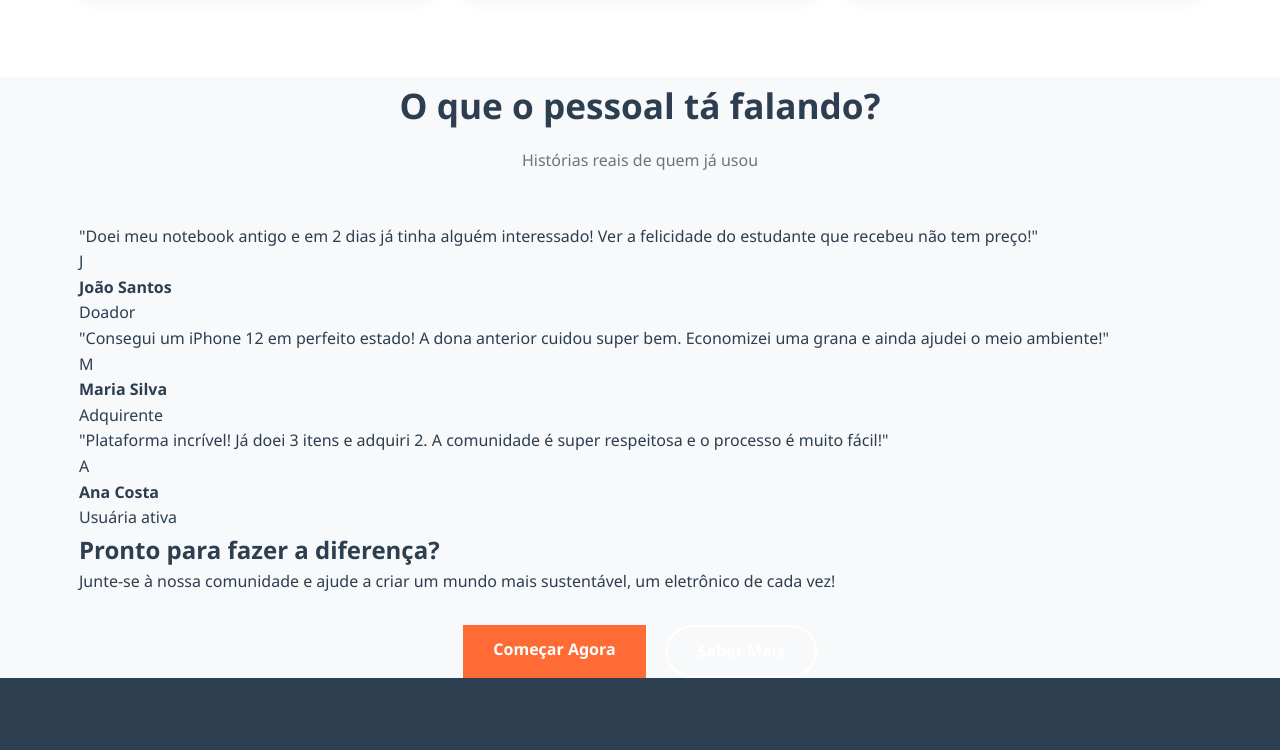
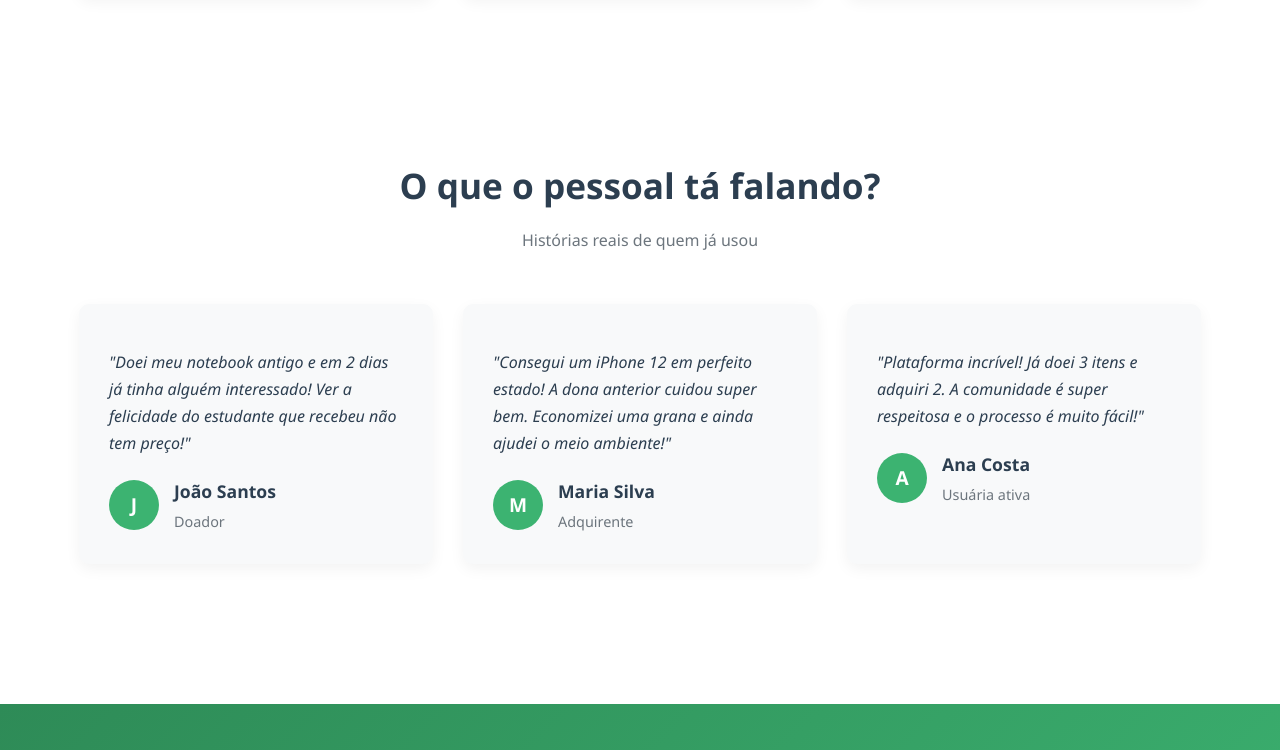
Before and after one commit to gabrielteixeira021/recicla_tech, a plain HTML site: page index.html in a window 1280 px wide. Shown: the part 2248-2998 px from the top of the page. Drawn offline with nearby package versions, Linux system fonts and the light colour scheme; files that its build step writes are made by us from their sources.

Commit message:
refactor: add testimonials and CTA sections with styling

```diff
--- a/style.scss
+++ b/style.scss
@@ -480,3 +480,98 @@ footer {
     flex-direction: column;
   }
 }
+
+/* Testimonials Section */
+.testimonials {
+    padding: 80px 0;
+    background-color: var(--white);
+}
+
+.testimonials-grid {
+    display: grid;
+    grid-template-columns: repeat(auto-fit, minmax(300px, 1fr));
+    gap: 30px;
+    margin-bottom: 60px;
+}
+
+.testimonial-card {
+    background-color: var(--light);
+    border-radius: 10px;
+    padding: 30px;
+    box-shadow: 0 5px 15px rgba(0, 0, 0, 0.05);
+    transition: transform 0.3s;
+}
+
+.testimonial-card:hover {
+    transform: translateY(-5px);
+}
+
+.stars {
+    color: #FFD700;
+    margin-bottom: 15px;
+    font-size: 1.2rem;
+}
+
+.stars .far {
+    color: #ddd;
+}
+
+.testimonial-text {
+    font-style: italic;
+    margin-bottom: 20px;
+    color: var(--dark);
+    line-height: 1.7;
+}
+
+.testimonial-author {
+    display: flex;
+    align-items: center;
+}
+
+.author-avatar {
+    width: 50px;
+    height: 50px;
+    border-radius: 50%;
+    background-color: var(--primary-light);
+    display: flex;
+    align-items: center;
+    justify-content: center;
+    color: var(--white);
+    font-weight: bold;
+    margin-right: 15px;
+    font-size: 1.2rem;
+}
+
+.author-info h4 {
+    font-size: 1.1rem;
+    margin-bottom: 5px;
+}
+
+.author-info p {
+    color: var(--gray);
+    font-size: 0.9rem;
+}
+
+/* CTA Section */
+.cta-section {
+    padding: 80px 0;
+    background: linear-gradient(135deg, var(--primary) 0%, var(--primary-light) 100%);
+    color: var(--white);
+    text-align: center;
+}
+
+.cta-content {
+    max-width: 700px;
+    margin: 0 auto;
+}
+
+.cta-content h2 {
+    font-size: 2.2rem;
+    margin-bottom: 20px;
+}
+
+.cta-content p {
+    font-size: 1.2rem;
+    margin-bottom: 30px;
+    opacity: 0.9;
+}
```
Also changed, not shown: 1 other file.
